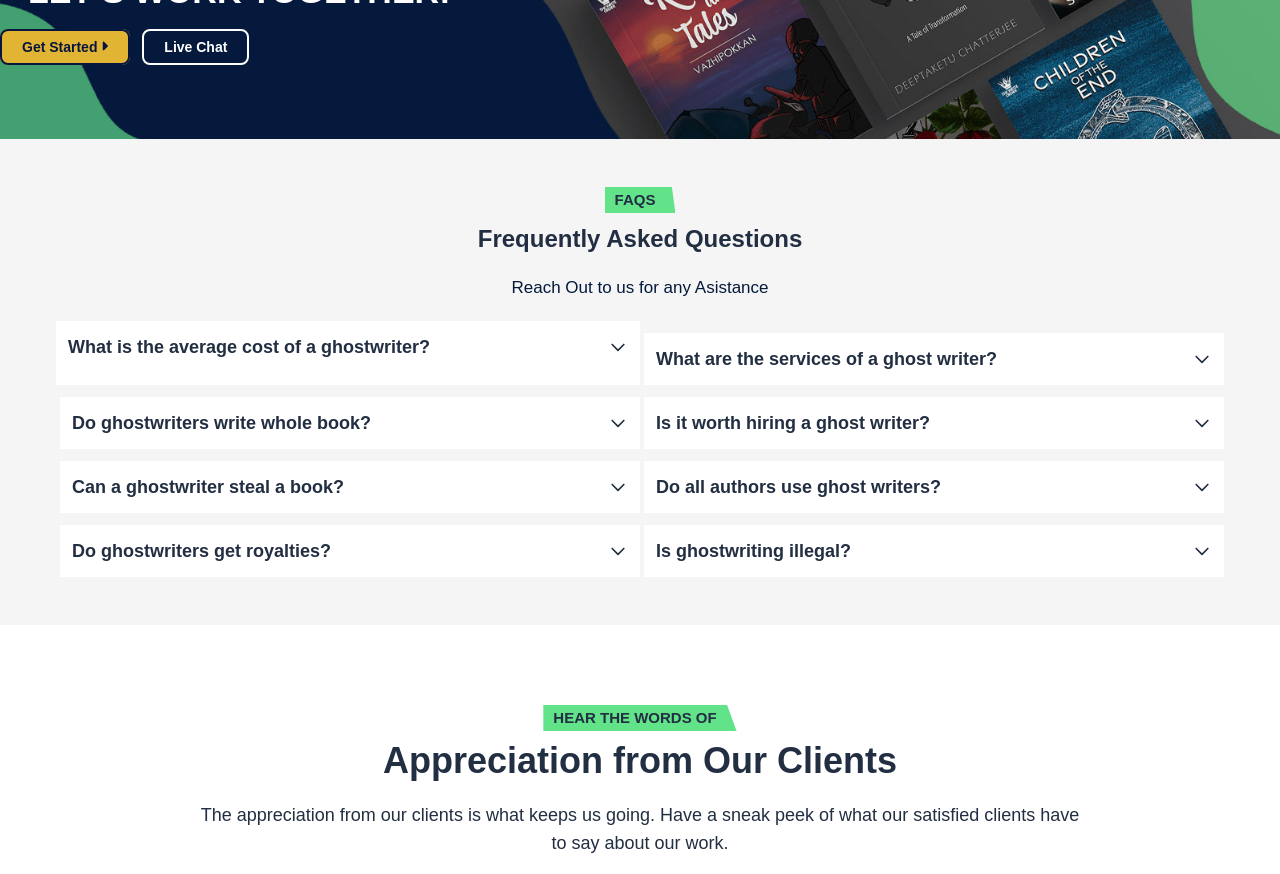
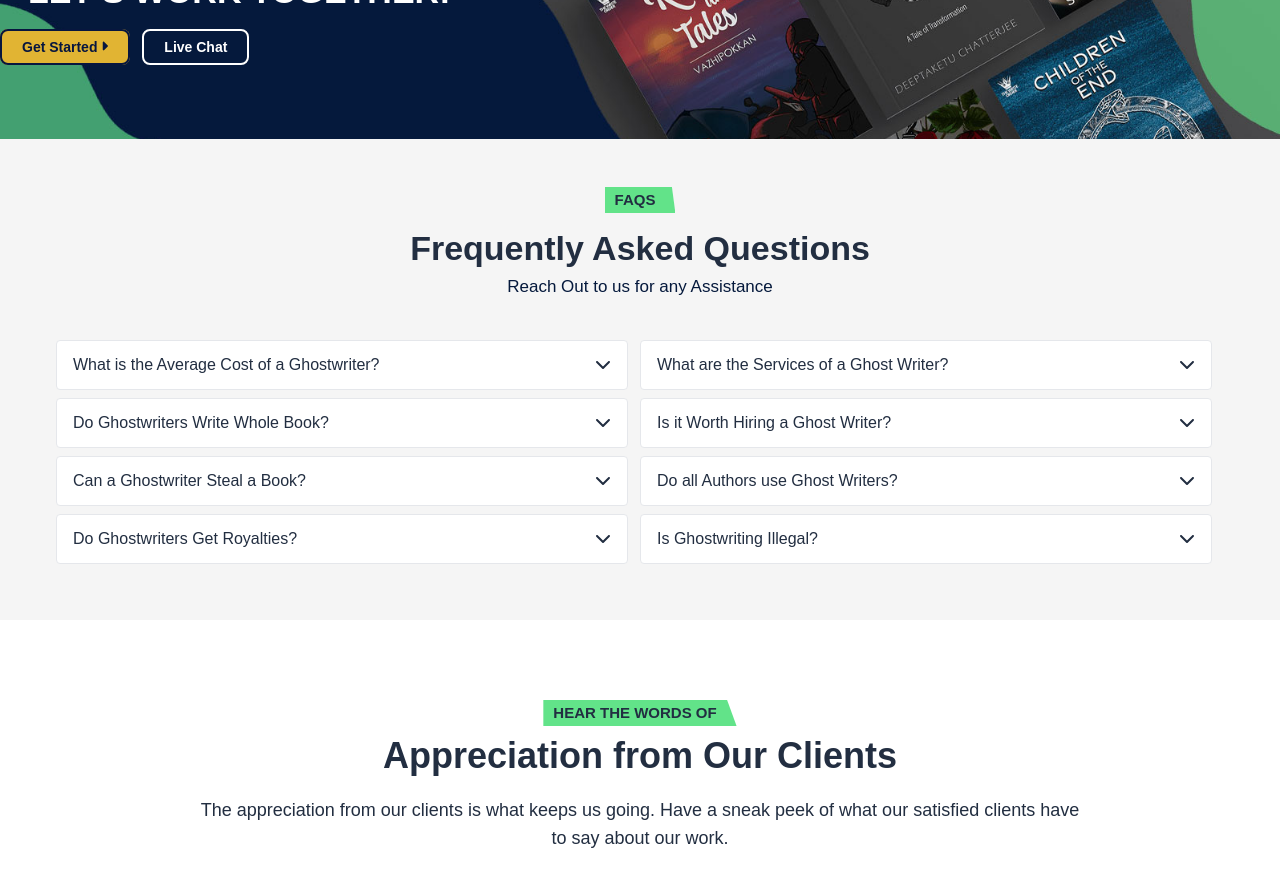
Before and after one commit to devsahal-crystallite/BookWritingWebsite, a Next.js app: page / in a window 1280 px wide. Shown: the part 6280-7154 px from the top of the page. Built offline with nearby package versions, Linux system fonts and the light colour scheme.

Commit message:
responsive home page design 001

```diff
--- a/src/component/AccordionLayout.js
+++ b/src/component/AccordionLayout.js
@@ -1,112 +1,106 @@
-// components/AccordionLayout.js
-import Link from 'next/link';
-import React, { useState } from 'react';
+import React, { useState } from "react";
+import { FontAwesomeIcon } from "@fortawesome/react-fontawesome";
 
+import {
+    faChevronDown,
+  } from "@fortawesome/free-solid-svg-icons";
 
-const AccordionLayout = () => {
-    const [activeAccordion, setActiveAccordion] = useState(null);
+function AccordionItem({ title, content, isOpen, toggleAccordion }) {
+    return (
+        <div className="border rounded mb-2 bg-white mr-3">
+            <div
+                className="flex justify-between items-center px-4 py-3 cursor-pointer"
+                onClick={toggleAccordion}
+            >
+                <h2 className="text-base font-medium">{title}</h2>
+                <span
+                    className={`transform ${isOpen ? "rotate-180" : "rotate-0"} transition-transform`}
+                >
+                  <FontAwesomeIcon icon={faChevronDown} />
+                </span>
+
+            </div>
+            {isOpen && <div className="px-4 py-3">{content}</div>}
+        </div>
+    );
+}
+
+function App() {
+    const [openIndex, setOpenIndex] = useState(null);
+    const accordionItems = [
+        {
+            title: "What is the Average Cost of a Ghostwriter?",
+            content:
+                " Costs for ghostwriters vary quite a bit depending on the scope of the project and the length of the book as well."
+        },
+        {
+            title: "What are the Services of a Ghost Writer?",
+            content:
+                "A ghostwriter writes your book and gets paid for it, you maintain all rights to the book whereas the ghostwriter simply gets paid for the service."
+        },
+        {
+            title: "Do Ghostwriters Write Whole Book?",
+            content:
+                "Usually yes sometimes an author might write a book with an author where both parties write the book together, again this varies a bit."
+        },
+        {
+            title: 'Is it Worth Hiring a Ghost Writer?',
+            content: 'It’s absolutely worth it to hire a quality ghostwriter who has the expertise and knowledge to take your ideas to the next level.',
+        },
+        {
+            title: 'Can a Ghostwriter Steal a Book?',
+            content: 'No, as it is illegal for a ghostwriter to claim the book as their own, a ghostwriter is only someone hired to write a book on the basis that they get paid for the words they wrote.',
+        },
+        {
+            title: 'Do all Authors use Ghost Writers?',
+            content: 'Not all but many authors do even famous ones, often times authors have series and a high volume of books to complete which leads to them utilizing ghostwriters.',
+        },
+        {
+            title: 'Do Ghostwriters Get Royalties?',
+            content: 'No, as a ghostwriter you are not entitled to any royalties, you’re simply entitled to being paid for the work you’ve done.',
+        },
+        {
+            title: 'Is Ghostwriting Illegal?',
+            content: 'No it is not, it’s a perfectly legal service and many authors have utilized ghostwriters and continue to do so.',
+        },
+        // Add more items as needed
+    ];
 
     const toggleAccordion = (index) => {
-        if (activeAccordion === index) {
-            setActiveAccordion(null);
+        if (index === openIndex) {
+            // If the clicked item is already open, close it.
+            setOpenIndex(null);
         } else {
-            setActiveAccordion(index);
+            // If the clicked item is closed, open it and close others.
+            setOpenIndex(index);
         }
     };
 
-    const accordionData = [
-
-
-        {
-            title: 'What is the average cost of a ghostwriter?',
-            content: 'Costs for ghostwriters vary quite a bit depending on the scope of the project and the length of the book as well.',
-        },
-        {
-            title: 'What are the services of a ghost writer?',
-            content: 'A ghostwriter writes your book and gets paid for it, you maintain all rights to the book whereas the ghostwriter simply gets paid for the service.'
-        },
-        {
-            title: 'Do ghostwriters write whole book?',
-            content: 'Usually yes sometimes an author might write a book with an author where both parties write the book together, again this varies a bit.'
-        },
-        {
-            title: 'Is it worth hiring a ghost writer?',
-            content: 'It’s absolutely worth it to hire a quality ghostwriter who has the expertise and knowledge to take your ideas to the next level.'
-        },
-        {
-            title: 'Can a ghostwriter steal a book?',
-            content: 'No, as it is illegal for a ghostwriter to claim the book as their own, a ghostwriter is only someone hired to write a book on the basis that they get paid for the words they wrote.'
-        },
-        {
-            title: 'Do all authors use ghost writers?',
-            content: 'Not all but many authors do even famous ones, often times authors have series and a high volume of books to complete which leads to them utilizing ghostwriters.'
-        },
-        {
-            title: 'Do ghostwriters get royalties?',
-            content: 'No, as a ghostwriter you are not entitled to any royalties, you’re simply entitled to being paid for the work you’ve done.'
-        },
-        {
-            title: 'Is ghostwriting illegal?',
-            content: 'No it is not, it’s a perfectly legal service and many authors have utilized ghostwriters and continue to do so.'
-        },
-    ];
-
     return (
-        <>
-
-            <section className='bg-[#F5F5F5]'>
-                <div className="container max-w-7xl mx-auto py-8 px-10 ">
+        <section className="bg-[#F5F5F5]">
+            <div className="container max-w-7xl mx-auto py-8 px-10 md:px-5 md:py-10 sm:px-3 sm:py-5 xs:px-3 xs:py-5">
                 <div className="p-4 heading items-center justify-center mx-auto text-center">
                     <h6>FAQS</h6>
-                        <h2 className="text-2xl font-bold mb-4">Frequently Asked Questions</h2>
-                        <p className='lg:max-w-[70%] mx-auto my-5 text-[#05193c] font-normal text-[17px]'>
-                            Reach Out to us for any Asistance
+                    <h2 className="text-[34px] font-bold ">Frequently Asked Questions</h2>
+                    <p className="lg:max-w-[70%] mx-auto mb-10 text-[#05193c] font-normal text-[17px]">
+                        Reach Out to us for any Assistance
                     </p>
-                        <div className="space-y-3 grid grid-cols-2 grid-rows-1 space-x-1 xs:grid-cols-1 md:grid-cols-1">
-                            {accordionData.map((item, index) => (
-                                <div
-                                    key={index}
-                                    className="bg-white p-3"
-                                >
-                                    <button
-                                        onClick={() => toggleAccordion(index)}
-                                        className="w-full flex justify-between items-center"
-                                    >
-                                        <span className="text-lg font-semibold">{item.title}</span>
-                                        <svg
-                                            className={`w-5 h-5 ${activeAccordion === index ? 'transform rotate-180' : ''
-                                                }`}
-                                            fill="none"
-                                            stroke="currentColor"
-                                            viewBox="0 0 24 24"
-                                            xmlns="http://www.w3.org/2000/svg"
-                                        >
-                                            <path
-                                                strokeLinecap="round"
-                                                strokeLinejoin="round"
-                                                strokeWidth="2"
-                                                d="M19 9l-7 7-7-7"
-                                            ></path>
-                                        </svg>
-                                    </button>
-                                    <div
-                                        className={`${activeAccordion === index ? 'block' : 'hidden'
-                                            } p-4`}
-                                    >
-                                        <p>{item.content}</p>
-                                    </div>
+                    <div className="grid grid-cols-2 grid-rows-1 xs:grid-cols-1 md:grid-cols-1 justify-between text-left">
+                        {accordionItems.map((item, index) => (
+                            <div key={index}>
+                                <AccordionItem
+                                    title={item.title}
+                                    content={item.content}
+                                    isOpen={index === openIndex}
+                                    toggleAccordion={() => toggleAccordion(index)}
+                                />
                             </div>
                         ))}
                     </div>
                 </div>
-
             </div>
         </section>
+    );
+}
 
-
-        </>
-
-    );
-};
-
-export default AccordionLayout;
+export default App;
--- a/src/component/Lpslider.js
+++ b/src/component/Lpslider.js
@@ -30,9 +30,17 @@ const LpSlider = () => {
             {
                 breakpoint: 768,
                 settings: {
-                    slidesToShow: 1,
+                    slidesToShow: 3,
+                }
+            },
+            {
+                breakpoint: 767,
+                settings: {
+                    slidesToShow: 1.3,
+                    slidesToScroll: 1,
                 }
             }
+
         ]
     };
 
```
Lines whose indentation alone changed are shown as unchanged.
